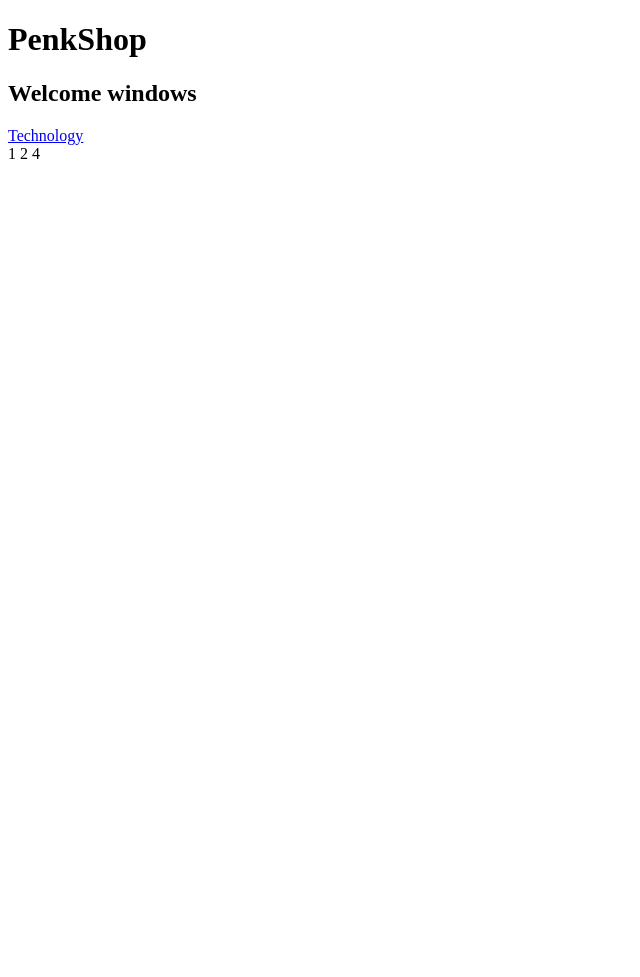
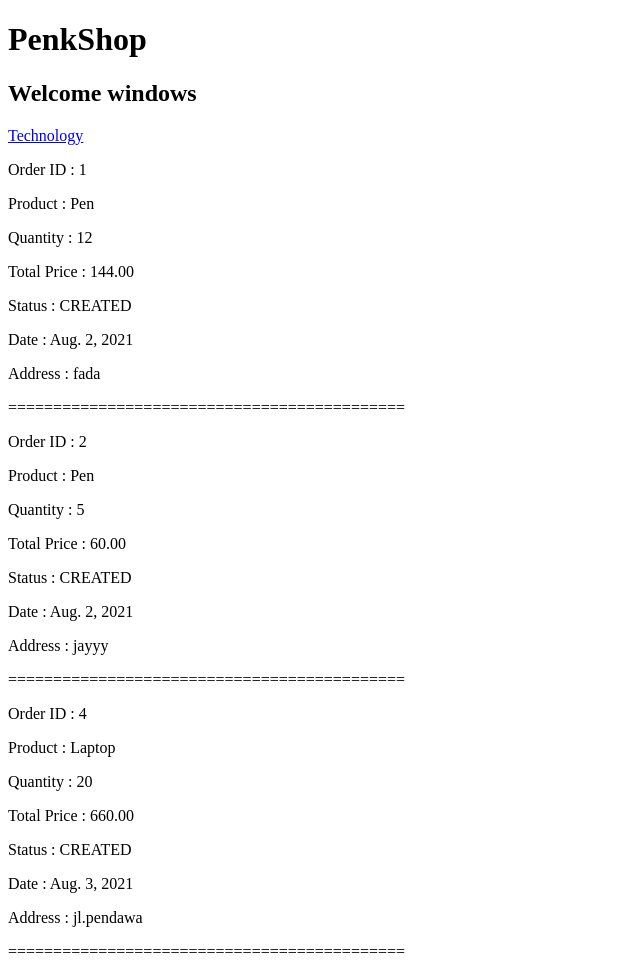
Before and after one commit to Penk13/myshop-ecommerce, a Django app: page /orders/order-list/ in a window 1280 px wide. Shown: the whole page, without its empty margins (0-640 px from the left). Before the commit the page ends 159 px from the top, so only its background shows below. Run offline with Django 3.2, Linux system fonts and the light colour scheme; a user stored in the database is signed in; data comes from the database, SQL or seed files in the repository; both versions use the stored data as it was after the commit.

Commit message:
improve order list page

```diff
--- a/orders/templates/orders/order_list.html
+++ b/orders/templates/orders/order_list.html
@@ -2,6 +2,13 @@
 
 {% block content %}
     {% for order in order_list %}
-        {{ order }}
+        <p>Order ID : {{ order.id }}</p>
+        <p>Product : {{ order.products }}</p>
+        <p>Quantity : {{ order.quantity }}</p>
+        <p>Total Price : {{ order.total_price }}</p>
+        <p>Status : {{ order.status }}</p>
+        <p>Date : {{ order.date_created }}</p>
+        <p>Address : {{ order.address }}</p>
+        <p>============================================</p>
     {% endfor %}
 {% endblock content %}
```
Also changed, not shown: db.sqlite3.
